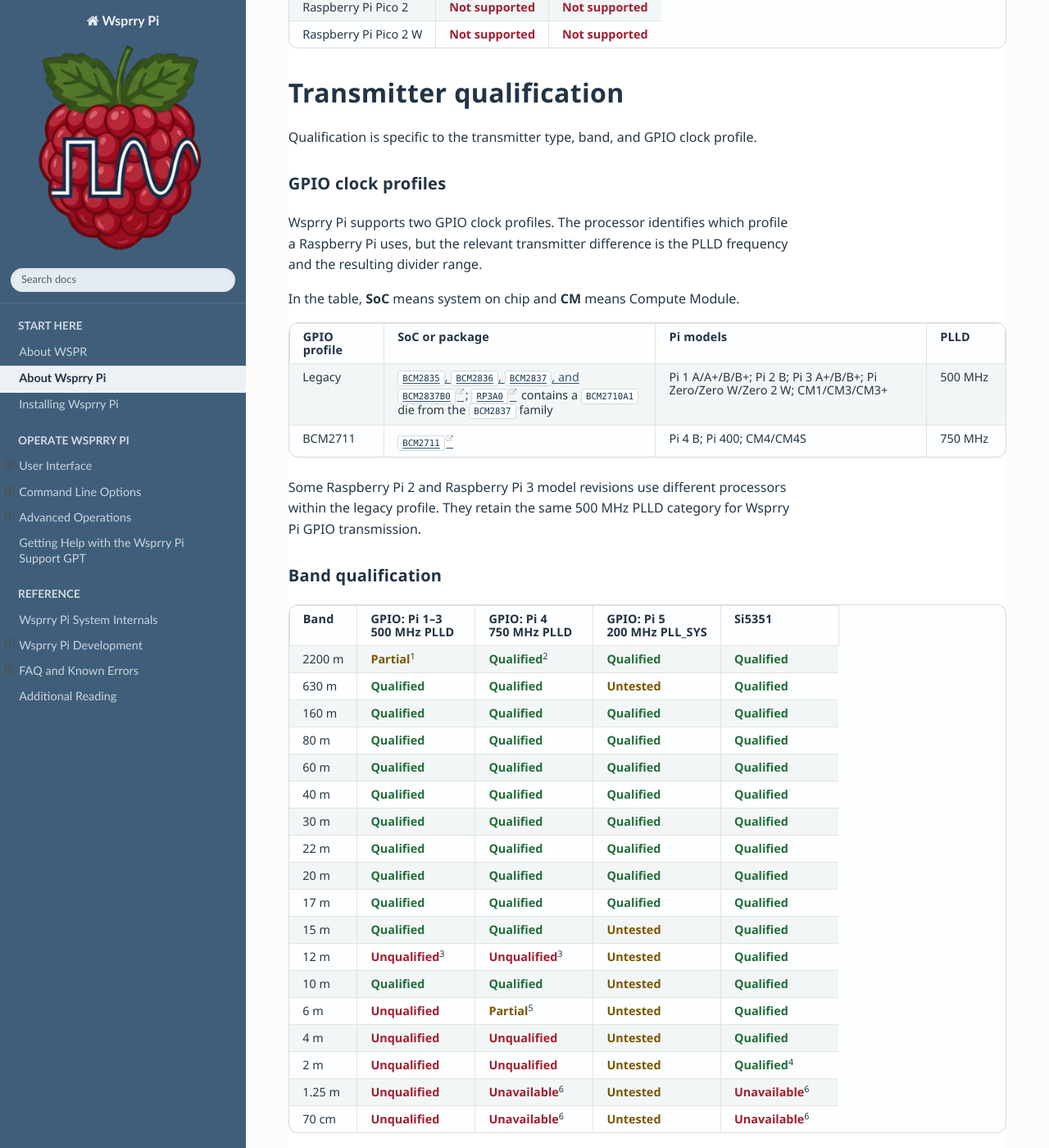
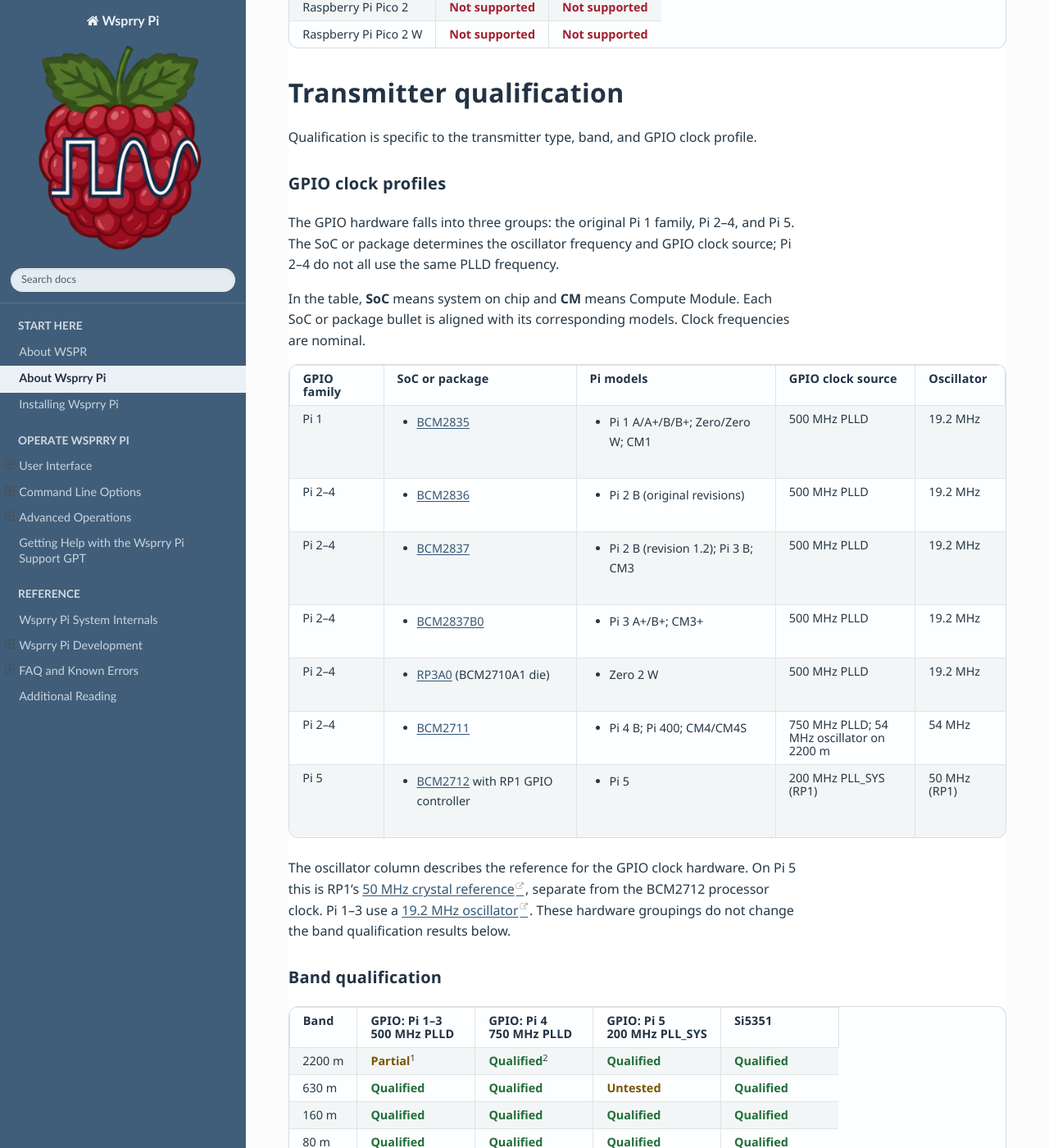
Before and after one commit to WsprryPi/Wsprry_Pi_Docs, a Sphinx documentation site: the page built from docs/About_Wsprry_Pi/index.md, in a window 1280 px wide and 1400 px high, scrolled down 2955 px. Shown: the whole window at 82% size. Built offline with Sphinx 7.4.7 and the Read the Docs theme 3.1.0, drawn with Linux system fonts in a browser that asks for light colours.

Commit message:
docs: reorganize GPIO clock profiles and oscillator references

```diff
--- a/docs/About_Wsprry_Pi/index.md
+++ b/docs/About_Wsprry_Pi/index.md
@@ -82,16 +82,21 @@
 
 ### GPIO clock profiles
 
-Wsprry Pi supports two GPIO clock profiles. The processor identifies which profile a Raspberry Pi uses, but the relevant transmitter difference is the PLLD frequency and the resulting divider range.
+The GPIO hardware falls into three groups: the original Pi 1 family, Pi 2–4, and Pi 5. The SoC or package determines the oscillator frequency and GPIO clock source; Pi 2–4 do not all use the same PLLD frequency.
 
-In the table, **SoC** means system on chip and **CM** means Compute Module.
+In the table, **SoC** means system on chip and **CM** means Compute Module. Each SoC or package bullet is aligned with its corresponding models. Clock frequencies are nominal.
 
-| GPIO profile | SoC or package | Pi models | <span class="no-break">PLLD</span> |
-| --- | --- | --- | --- |
-| Legacy | [`BCM2835`, `BCM2836`, `BCM2837`, and `BCM2837B0`](https://www.raspberrypi.com/documentation/computers/processors.html#bcm2835); [`RP3A0`](https://www.raspberrypi.com/documentation/computers/processors.html#rp3a0) contains a `BCM2710A1` die from the `BCM2837` family | Pi 1 A/A+/B/B+; Pi 2 B; Pi 3 A+/B/B+; Pi Zero/Zero W/Zero 2 W; CM1/CM3/CM3+ | 500 MHz |
-| BCM2711 | [`BCM2711`](https://www.raspberrypi.com/documentation/computers/processors.html#bcm2711) | Pi 4 B; Pi 400; CM4/CM4S | 750 MHz |
+| GPIO family | SoC or package | Pi models | GPIO clock source | Oscillator |
+| --- | --- | --- | --- | --- |
+| Pi 1 | <ul><li><a href="https://www.raspberrypi.com/documentation/computers/processors.html#bcm2835">BCM2835</a></li></ul> | <ul><li>Pi 1 A/A+/B/B+; Zero/Zero W; CM1</li></ul> | 500 MHz PLLD | 19.2 MHz |
+| Pi 2–4 | <ul><li><a href="https://www.raspberrypi.com/documentation/computers/processors.html#bcm2836">BCM2836</a></li></ul> | <ul><li>Pi 2 B (original revisions)</li></ul> | 500 MHz PLLD | 19.2 MHz |
+| Pi 2–4 | <ul><li><a href="https://www.raspberrypi.com/documentation/computers/processors.html#bcm2837">BCM2837</a></li></ul> | <ul><li>Pi 2 B (revision 1.2); Pi 3 B; CM3</li></ul> | 500 MHz PLLD | 19.2 MHz |
+| Pi 2–4 | <ul><li><a href="https://www.raspberrypi.com/documentation/computers/processors.html#bcm2837b0">BCM2837B0</a></li></ul> | <ul><li>Pi 3 A+/B+; CM3+</li></ul> | 500 MHz PLLD | 19.2 MHz |
+| Pi 2–4 | <ul><li><a href="https://www.raspberrypi.com/documentation/computers/processors.html#rp3a0">RP3A0</a> (BCM2710A1 die)</li></ul> | <ul><li>Zero 2 W</li></ul> | 500 MHz PLLD | 19.2 MHz |
+| Pi 2–4 | <ul><li><a href="https://www.raspberrypi.com/documentation/computers/processors.html#bcm2711">BCM2711</a></li></ul> | <ul><li>Pi 4 B; Pi 400; CM4/CM4S</li></ul> | 750 MHz PLLD; 54 MHz oscillator on 2200 m | 54 MHz |
+| Pi 5 | <ul><li><a href="https://www.raspberrypi.com/documentation/computers/processors.html#bcm2712">BCM2712</a> with RP1 GPIO controller</li></ul> | <ul><li>Pi 5</li></ul> | 200 MHz PLL_SYS (RP1) | 50 MHz (RP1) |
 
-Some Raspberry Pi 2 and Raspberry Pi 3 model revisions use different processors within the legacy profile. They retain the same 500 MHz PLLD category for Wsprry Pi GPIO transmission.
+The oscillator column describes the reference for the GPIO clock hardware. On Pi 5 this is RP1's [50 MHz crystal reference](https://datasheets.raspberrypi.com/rp1/rp1-peripherals.pdf), separate from the BCM2712 processor clock. Pi 1–3 use a [19.2 MHz oscillator](https://github.com/raspberrypi/linux/blob/rpi-6.12.y/arch/arm/boot/dts/broadcom/bcm283x.dtsi). These hardware groupings do not change the band qualification results below.
 
 ### Band qualification
 
```
